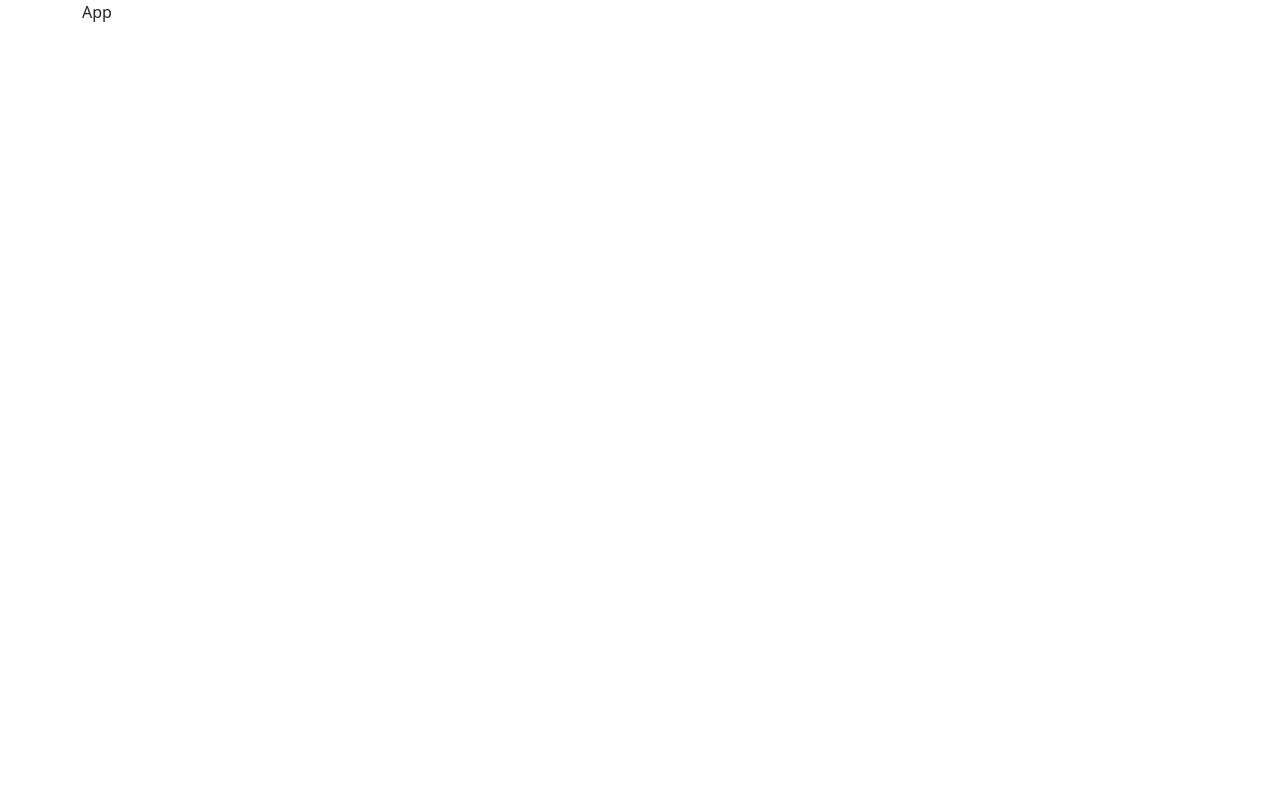
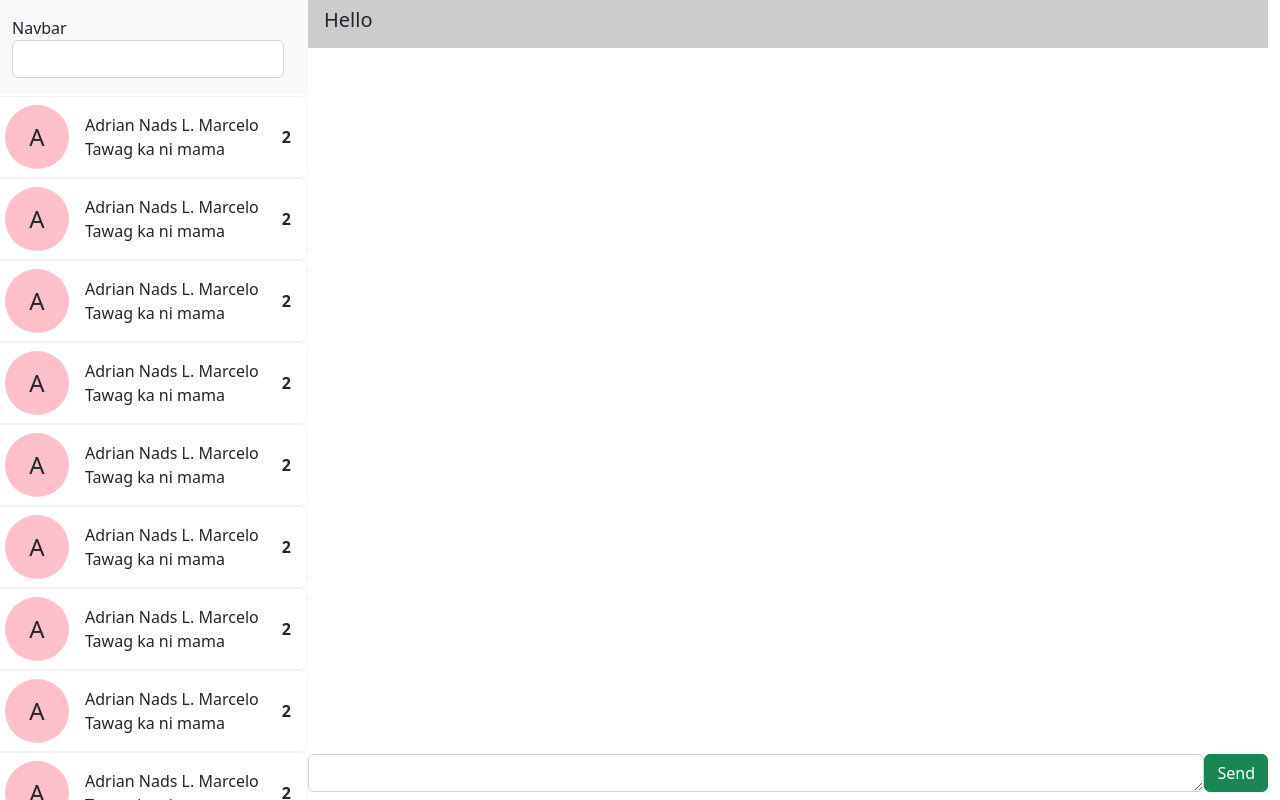
Before and after one commit to adriandotdev/react-chat-app, a React (Vite) app: page / in a window 1280 px wide. Built offline with nearby package versions, Linux system fonts and the light colour scheme.

Commit message:
DONE for setting up desktop design

```diff
--- a/package.json
+++ b/package.json
@@ -20,6 +20,7 @@
   "devDependencies": {
     "@types/react": "^18.2.15",
     "@types/react-dom": "^18.2.7",
+    "@types/react-scroll-to-bottom": "^4.2.1",
     "@typescript-eslint/eslint-plugin": "^6.0.0",
     "@typescript-eslint/parser": "^6.0.0",
     "@vitejs/plugin-react": "^4.0.3",
--- a/src/App.tsx
+++ b/src/App.tsx
@@ -1,8 +1,10 @@
 import React from 'react'
+import './css/index.css';
+import MobilePage from './pages/MobilePage';
 
 function App() {
   return (
-    <div className="container">App</div>
+    <MobilePage />
   )
 }
 
--- /dev/null
+++ b/src/components/ChatListItem.tsx
@@ -0,0 +1,20 @@
+import React from 'react'
+
+function ChatListItem() {
+    return (
+        <div className='chat px-3 py-2'>
+            <div className='chat-left'>
+                <img className='chat-img' src="/GRAD_PIC_MOBILE.jpg" alt="" />
+                <div className="no-photo-replacement"><span>A</span></div>
+                <div className="chat-content">
+                    <span>Adrian Nads L. Marcelo</span>
+                    <div className='chat-shown'>Tawag ka ni mama</div>
+                </div>
+            </div>
+
+            <span className="notification">2</span>
+        </div>
+    )
+}
+
+export default ChatListItem
--- /dev/null
+++ b/src/css/index.css
@@ -0,0 +1 @@
+.chat{display:flex;justify-content:space-between;align-items:center;border-radius:.5rem;border:.5px solid rgba(204,204,204,.2588235294)}.chat .chat-left{display:flex;align-items:center;gap:1rem}.chat .chat-left .chat-img{display:none;width:4rem;border-radius:50%}.chat .chat-left .no-photo-replacement{width:4rem;height:4rem;border-radius:50%;background:pink;display:flex;justify-content:center;align-items:center;font-size:1.5rem}.chat .chat-left .chat-content{display:flex;flex-direction:column}.chat .chat-left .chat-content .chat-shown{max-width:15rem;white-space:nowrap;overflow:hidden;text-overflow:ellipsis}.chat .notification{font-weight:700}html,body{overflow-y:hidden;height:100vh}.chat-navbar{position:fixed;right:0;left:0}.main-window-mobile{width:100%}.chat-navbar-desktop{position:fixed;width:inherit}.mobile-content{margin-top:6rem;height:100vh;overflow:auto}.mobile-content .list{height:100%}.desktop-chat-list{overflow-y:hidden}.desktop-content{margin-top:6rem;height:100vh;overflow:scroll}.chat-profile{display:flex;flex-direction:column;overflow-y:hidden;height:100vh}.chat-desktop-header{background:#ccc}.chat-body{display:flex;flex-direction:column;align-items:flex-end;gap:1rem;padding:0 1rem;padding-top:1rem;height:100vh}.chat-bubble{background:#ff0;max-width:15rem;word-wrap:break-word;padding:.5rem 1rem;border-radius:1rem}.desktop-chat-scroll{height:100vh;overflow:auto}.other{align-self:flex-end}
--- /dev/null
+++ b/src/css/index.min.css
@@ -0,0 +1 @@
+.chat{display:flex;justify-content:space-between;align-items:center;border-radius:.5rem;border:.5px solid rgba(204,204,204,.2588235294)}.chat .chat-left{display:flex;align-items:center;gap:1rem}.chat .chat-left .chat-img{display:none;width:4rem;border-radius:50%}.chat .chat-left .no-photo-replacement{width:4rem;height:4rem;border-radius:50%;background:pink;display:flex;justify-content:center;align-items:center;font-size:1.5rem}.chat .chat-left .chat-content{display:flex;flex-direction:column}.chat .chat-left .chat-content .chat-shown{max-width:15rem;white-space:nowrap;overflow:hidden;text-overflow:ellipsis}.chat .notification{font-weight:700}html,body{overflow-y:hidden;height:100vh}.chat-navbar{position:fixed;right:0;left:0}.main-window-mobile{width:100%}.chat-navbar-desktop{position:fixed;width:inherit}.mobile-content{margin-top:6rem;height:100vh;overflow:auto}.mobile-content .list{height:100%}.desktop-chat-list{overflow-y:hidden}.desktop-content{margin-top:6rem;height:100vh;overflow:scroll}.chat-profile{display:flex;flex-direction:column;overflow-y:hidden;height:100vh}.chat-desktop-header{background:#ccc}.chat-body{display:flex;flex-direction:column;align-items:flex-end;gap:1rem;padding:0 1rem;padding-top:1rem;height:100vh}.chat-bubble{background:#ff0;max-width:15rem;word-wrap:break-word;padding:.5rem 1rem;border-radius:1rem}.desktop-chat-scroll{height:100vh;overflow:auto}.other{align-self:flex-end}
--- /dev/null
+++ b/src/pages/MobilePage.tsx
@@ -0,0 +1,63 @@
+import ChatListItem from '../components/ChatListItem';
+import ScrollToBottom from 'react-scroll-to-bottom';
+
+function MobilePage() {
+
+    const test = [1, 2, 3, 4, 5, 6, 7, 8, 9, 10, 11, 12, 13, 14];
+
+    return (
+        <div className="main-window-mobile row">
+
+            {/* <nav className="chat-navbar bg-light p-3 col-12">
+                <div className="container-fluid">
+                    <a className="navbar-brand" href="#">Navbar</a>
+                    <input type="text" name="" id="" className='form-control' />
+                </div>
+            </nav>
+
+            <main className="mobile-content col-12">
+                <div className='list'>
+                    {
+                        test.map(chat => (<Chat />))
+                    }
+                </div>
+            </main> */}
+
+            <div className='desktop-chat-list col-lg-3 p-0'>
+                <nav className="chat-navbar-desktop bg-light px-4 py-3">
+                    <div className="">
+                        <a className="navbar-brand" href="#">Navbar</a>
+                        <input type="text" name="" id="" className='form-control' />
+                    </div>
+                </nav>
+
+                <main className="desktop-content">
+                    <div className='list'>
+                        {
+                            test.map(chat => (<ChatListItem />))
+                        }
+                    </div>
+                </main>
+            </div>
+
+            <div className="chat-profile col-9 p-0">
+                <div className="px-3 py-2 chat-desktop-header">
+                    <p className='h5'>Hello</p>
+                </div>
+                <ScrollToBottom className="desktop-chat-scroll">
+                    <div className='chat-body'>
+                        <div className="chat-bubble">
+                            <p>Hello, Kumusta kana?</p>
+                        </div>
+                    </div>
+                </ScrollToBottom>
+                <div className="d-flex mt-3 mb-2">
+                    <textarea className='form-control' name="" id="" cols="30" rows="1"></textarea>
+                    <button className='btn btn-success'>Send</button>
+                </div>
+            </div>
+        </div>
+    )
+}
+
+export default MobilePage
--- /dev/null
+++ b/src/scss/index.scss
@@ -0,0 +1,129 @@
+.chat {
+    display: flex;
+    justify-content: space-between;
+    align-items: center;
+    border-radius: .5rem;
+    border: .5px solid #cccccc42;
+
+    .chat-left {
+        display: flex;
+        align-items: center;
+        gap: 1rem;
+
+
+        .chat-img {
+            display: none;
+            width: 4rem;
+            border-radius: 50%;
+        }
+
+        .no-photo-replacement {
+            width: 4rem;
+            height: 4rem;
+            border-radius: 50%;
+            background: pink;
+            display: flex;
+            justify-content: center;
+            align-items: center;
+            font-size: 1.5rem;
+        }
+
+        .chat-content {
+            display: flex;
+            flex-direction: column;
+
+            .chat-shown {
+                // display: block;
+                max-width: 15rem;
+                white-space: nowrap;
+                overflow: hidden;
+                text-overflow: ellipsis;
+            }
+        }
+    }
+
+    .notification {
+        font-weight: 700;
+    }
+}
+
+html,
+body {
+    overflow-y: hidden;
+    height: 100vh;
+}
+
+.chat-navbar {
+    position: fixed;
+    right: 0;
+    left: 0;
+
+}
+
+.main-window-mobile {
+    width: 100%;
+}
+
+.chat-navbar-desktop {
+    position: fixed;
+    width: inherit;
+}
+
+.mobile-content {
+    margin-top: 6rem;
+    height: 100vh;
+    overflow: auto;
+
+    .list {
+        height: 100%;
+    }
+}
+
+.desktop-chat-list {
+    overflow-y: hidden;
+}
+
+.desktop-content {
+    margin-top: 6rem;
+    height: 100vh;
+    overflow: scroll;
+}
+
+.chat-profile {
+    // min-height: inherit;
+    display: flex;
+    flex-direction: column;
+    overflow-y: hidden;
+    height: 100vh;
+}
+
+.chat-desktop-header {
+    background: #ccc;
+}
+
+.chat-body {
+    display: flex;
+    flex-direction: column;
+    align-items: flex-end;
+    gap: 1rem;
+    padding: 0 1rem;
+    padding-top: 1rem;
+    height: 100vh;
+}
+
+.chat-bubble {
+    background: yellow;
+    max-width: 15rem;
+    word-wrap: break-word;
+    padding: .5rem 1rem;
+    border-radius: 1rem;
+}
+
+.desktop-chat-scroll {
+    height: 100vh;
+    overflow: auto;
+}
+
+.other {
+    align-self: flex-end;
+}
```
Also changed, not shown: public/GRAD_PIC_MOBILE.jpg (added), 1 other file (tests, documents, lock files or other folders).
